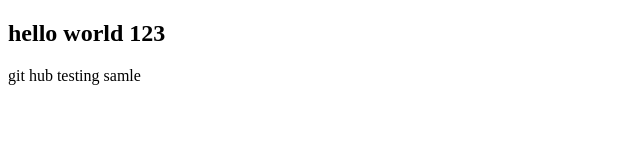
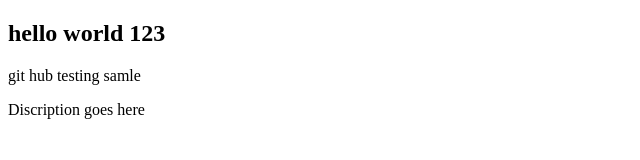
Before and after one commit to Abish-abish/Sample, a plain HTML site: page index.html in a window 1280 px wide. Shown: the whole page, without its empty margins (0-640 px from the left). Drawn offline with Linux system fonts and the light colour scheme.

Commit message:
Update index.html

```diff
--- a/index.html
+++ b/index.html
@@ -8,5 +8,6 @@
 <body>
     <h2>hello world 123</h2>
     <p>git hub testing samle</p>
+    <div>Discription goes here</div>
 </body>
 </html>
```
